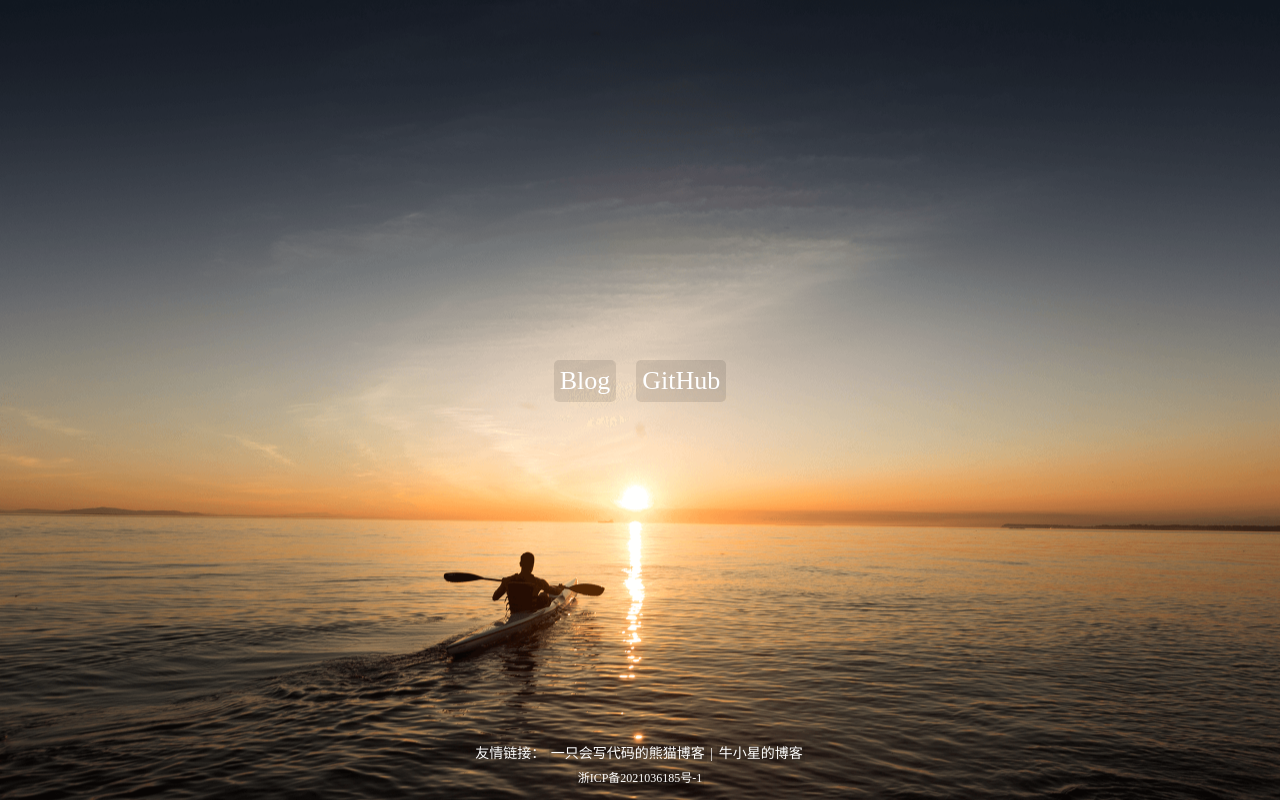
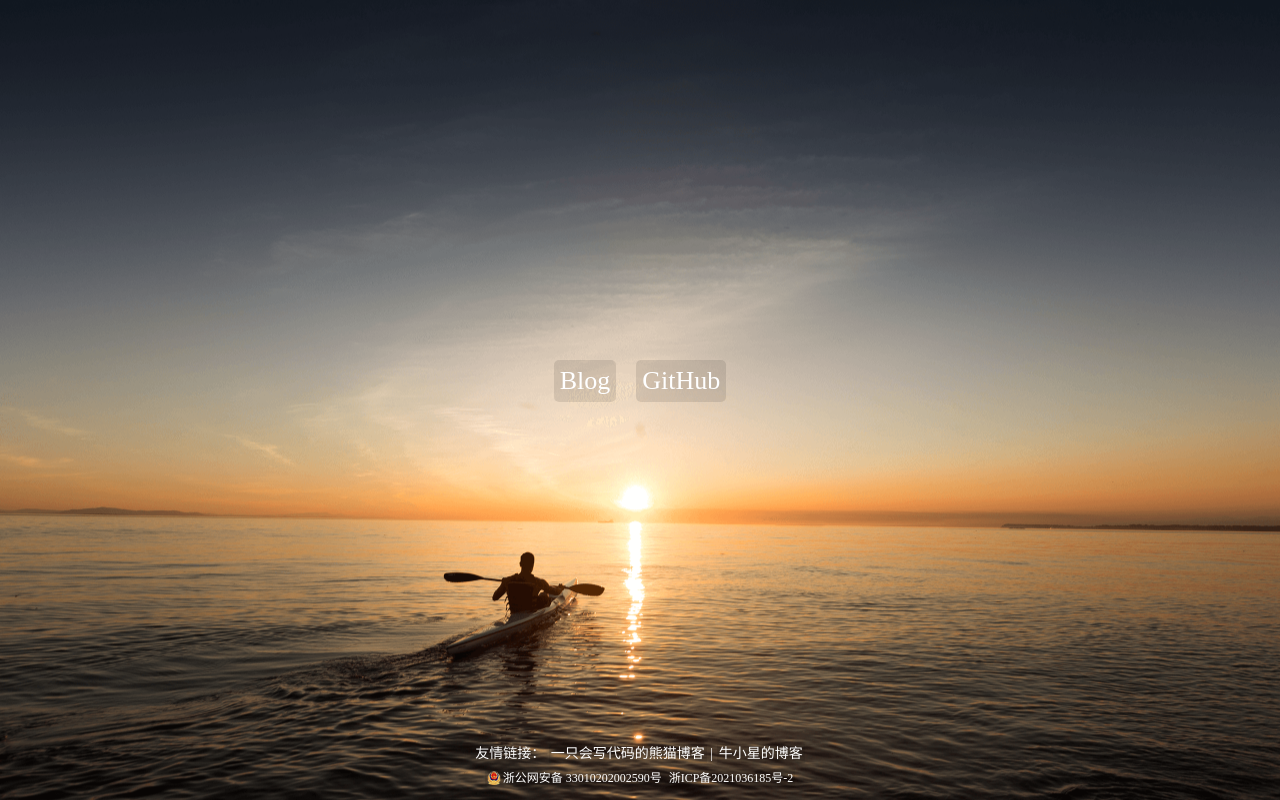
Before and after one commit to aaronlui/aaronlui.net, a plain HTML site: page index.html in a window 1280 px wide. Drawn offline with Linux system fonts and the light colour scheme.

Commit message:
更新备案信息

```diff
--- a/index.css
+++ b/index.css
@@ -62,3 +62,11 @@ body {
   text-decoration: none;
   background-color: rgba(0, 0, 0, 0.1);
 }
+
+.footer .beian .icon {
+  height: 14px;
+  width: auto;
+  vertical-align: middle;
+  margin-right: 2px;
+  margin-top: -3px;
+}
--- a/index.html
+++ b/index.html
@@ -9,7 +9,7 @@
 </head>
 <body>
   <div class="navigation">
-    <a href="https://blog.aaronlui.net">Blog</a>
+    <a href="https://blog.lhboy.com">Blog</a>
     <a href="https://github.com/aaronlui">GitHub</a>
   </div>
   <div class="footer">
@@ -18,7 +18,11 @@
       <a href="https://blog.yodfz.com">一只会写代码的熊猫博客</a> |
       <a href="https://blog.spdk.net">牛小星的博客</a>
     </div>
-    <a class="beian" href="https://beian.miit.gov.cn/" target="_blank">浙ICP备2021036185号-1</a>
+    <div class="copyright"></div>
+    <a class="beian" href="http://www.beian.gov.cn/portal/registerSystemInfo?recordcode=33010202002590" target="_blank">
+      <img src="./beian.png" class="icon">浙公网安备 33010202002590号
+    </a>
+    <a class="beian" href="https://beian.miit.gov.cn" target="_blank">浙ICP备2021036185号-2</a>
   </div>
 </body>
 </html>
```
Also changed, not shown: beian.png (added).
